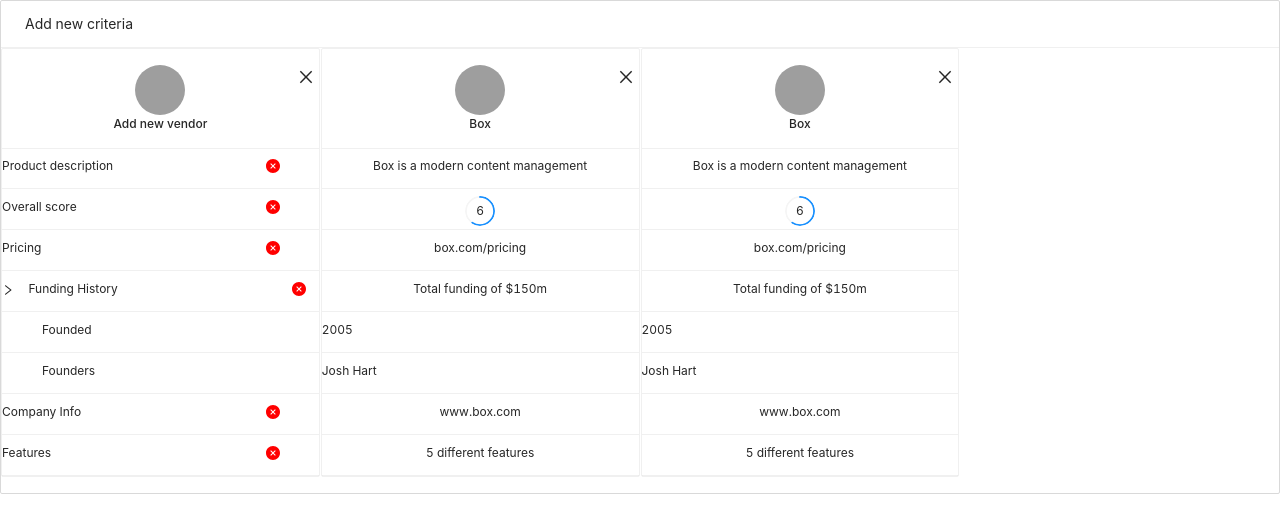
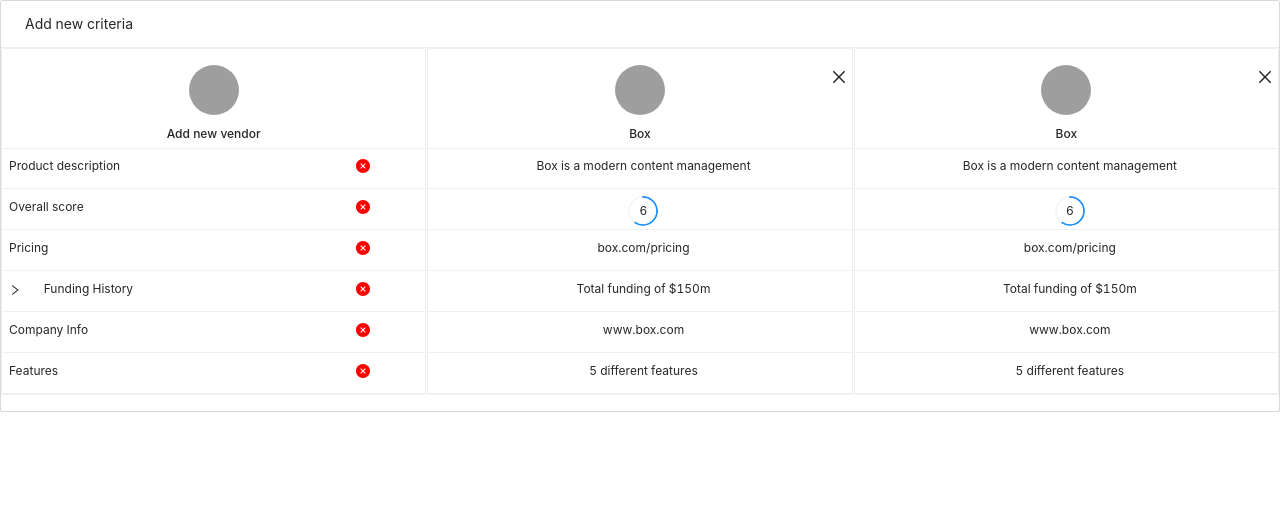
Before and after one commit to Hasstrup/reno, a React app: page / in a window 1280 px wide. Shown: the top 532 px of the page. Built offline with nearby package versions, Linux system fonts and the light colour scheme; grey boxes are pictures that could not be loaded.

Commit message:
[chore] adding and removing vendors :white_check_mark

```diff
--- a/src/Pages/CompanyListPage/CompanyListPage.tsx
+++ b/src/Pages/CompanyListPage/CompanyListPage.tsx
@@ -1,28 +1,62 @@
 import React, { FC, useState } from "react";
 import { List, Typography } from "antd";
 import { CompanyListPageProps } from "./CompanyListPage.types";
-import { CompanyListPageStyles as useStyles } from "./CompanyListPage.styles"
+import { CompanyListPageStyles as useStyles } from "./CompanyListPage.styles";
 import { CompanyListItem } from "@/Pages/CompanyListPage/Components/CompanyListItem/CompanyListItem";
-import { ListItem } from "@/Pages/CompanyListPage/Components/CompanyListItem/CompanyListItem.types"
+import { ListItem } from "@/Pages/CompanyListPage/Components/CompanyListItem/CompanyListItem.types";
 import store from "./Store/store.json";
 
+const MIN_THRESHOLD_HIT_MESSAGE = "Oops you have to leave at least one vendor";
 
 export const CompanyListPage: FC<CompanyListPageProps> = (props) => {
-  const classes = useStyles()
-  const source = JSON.parse(JSON.stringify(store)).data as ListItem[]
-  console.log(source)
-  const [dataSource, setDataSource] = useState(source)
+  const classes = useStyles();
+  const source = JSON.parse(JSON.stringify(store)).data as ListItem[];
+  const [dataSource, setDataSource] = useState(source);
+  const [visibilityMap, settVisibilityMap] = useState({});
+
+  const toggleChildNodesVisible = (key: string) =>
+    settVisibilityMap({
+      ...visibilityMap,
+      [key]: !(visibilityMap as any)[key],
+    });
+
+  const addNewVendor = () => {
+    const _source = [...dataSource]
+    _source.shift() // remove first entry, to prevent unintentionally adding the legend column
+    const target = {
+      ..._source[Math.floor(Math.random() * _source.length)],
+    } as ListItem;
+    setDataSource([...dataSource, target]);
+  };
+
+  const removeVendor = (key: string) => {
+    const _source = [...dataSource]
+    if (_source.length === 1) {
+      return alert(MIN_THRESHOLD_HIT_MESSAGE);
+    }
+    const splitKey = key.split("-")
+    const index = parseInt(splitKey[splitKey.length - 1])
+    _source.splice(index, 1)
+    setDataSource(_source)
+  };
 
   return (
     <List
-      grid={{ gutter: 1, column: 4 }}
+      grid={{ gutter: 1, column: dataSource.length }}
       header={<Typography>{`Add new criteria`}</Typography>}
       dataSource={dataSource}
       bordered
-      renderItem={(item: ListItem) => {
+      renderItem={(item: ListItem, index: number) => {
         return (
           <List.Item className={classes.ListItemContainer}>
-            <CompanyListItem item={item} />
+            <CompanyListItem
+              item={item}
+              toggleChildNodesVisible={toggleChildNodesVisible}
+              visibilityMap={visibilityMap}
+              addNewVendor={addNewVendor}
+              removeVendor={removeVendor}
+              identifier={`col-${index}`}
+            />
           </List.Item>
         );
       }}
--- a/src/Pages/CompanyListPage/Components/CompanyListItem/CompanyListItem.styles.ts
+++ b/src/Pages/CompanyListPage/Components/CompanyListItem/CompanyListItem.styles.ts
@@ -13,6 +13,7 @@
   HeaderImage: {
     height: "50px",
     borderRadius: "50%",
+    marginBottom: "10px",
     width: "50px",
   },
   MainText: {
@@ -26,8 +27,15 @@
     textAlign: "center",
     fontSize: "12px",
   },
+  Clickable: {
+    "&:hover": {
+      cursor: "pointer",
+    },
+  },
+
   ChildRow: {
-      paddingLeft: '40px'
+    paddingLeft: "40px !important",
+    backgroundColor: "#F4F6F6",
   },
   ImageContainer: {
     display: "flex",
@@ -44,7 +52,7 @@
     height: "150px",
   },
   TextContainer: {
-    justifyContent: "flex-start !important"
+    justifyContent: "flex-start !important",
   },
 
   CompanyEntryContainer: {
@@ -53,6 +61,7 @@
   Row: {
     height: "40px",
     paddingTop: "7px",
+    paddingLeft: "7px",
   },
   ContentContainer: {
     justifyContent: "center",
--- a/src/Pages/CompanyListPage/Components/CompanyListItem/CompanyListItem.tsx
+++ b/src/Pages/CompanyListPage/Components/CompanyListItem/CompanyListItem.tsx
@@ -11,15 +11,27 @@
   return (
     <>
       <Card
-        title={<HeaderTitle name={item.title} image={item.imageUrl} />}
+        title={
+          <HeaderTitle
+            name={item.title}
+            image={item.imageUrl}
+            legend={!!item.legend}
+            colIdentifier={props.identifier}
+            handleAddNode={props.addNewVendor}
+            handleRemoveNode={props.removeVendor}
+          />
+        }
         className={classes.CardContainer}
       >
-        {item.cells.map((cell: ListItemCell) => (
+        {item.cells.map((cell: ListItemCell, index: number) => (
           <LineItem
+            key={`cell-${index}`}
             cell={cell}
             legendNode={!!item.legend}
-            childNodesVisible={true}
+            childNodesVisible={props.visibilityMap[`cell-${index}`]}
             childrenNodes={cell.children || []}
+            toggleChildNodesVisible={props.toggleChildNodesVisible}
+            identifier={`cell-${index}`}
           />
         ))}
       </Card>
--- a/src/Pages/CompanyListPage/Components/CompanyListItem/Components/HeaderTitle.tsx
+++ b/src/Pages/CompanyListPage/Components/CompanyListItem/Components/HeaderTitle.tsx
@@ -1,24 +1,41 @@
 import React, { FC } from "react";
 import { Image, Col, Row, Typography } from "antd";
+import clsx from "classnames";
 import { CompanyListItemStyles as useStyles } from "@/Pages/CompanyListPage/Components/CompanyListItem/CompanyListItem.styles";
 import { HeaderTitleProps } from "@/Pages/CompanyListPage/Components/CompanyListItem/CompanyListItem.types";
 import { CloseOutlined } from "@ant-design/icons";
 
 export const HeaderTitle: FC<HeaderTitleProps> = (props) => {
+  const handleClick = (_: any) => props.legend && props.handleAddNode();
   const classes = useStyles();
+
   return (
-    <Row className={classes.RowContainer}>
+    <Row
+      className={
+        !props.legend
+          ? classes.RowContainer
+          : clsx(classes.RowContainer, classes.Clickable)
+      }
+      onClick={handleClick}
+    >
       <Col span={4}></Col>
       <Col span={16} className={classes.ImageContainer}>
         <Image
           className={classes.HeaderImage}
           src={props.image}
+          preview={false}
         />
         <Typography className={classes.Text}>{props.name}</Typography>
       </Col>
-      <Col span={4} className={classes.IconContainer}>
-        <CloseOutlined />
-      </Col>
+      {!props.legend && (
+        <Col
+          span={4}
+          className={clsx(classes.IconContainer, classes.Clickable)}
+          onClick={(_: any) => props.handleRemoveNode(props.colIdentifier)}
+        >
+          <CloseOutlined />
+        </Col>
+      )}
     </Row>
   );
 };
--- a/src/Pages/CompanyListPage/Components/CompanyListItem/Components/LineItem.tsx
+++ b/src/Pages/CompanyListPage/Components/CompanyListItem/Components/LineItem.tsx
@@ -1,23 +1,38 @@
 import React, { FC, useState } from "react";
 import clsx from "classnames";
 import { Row, Divider, Col, Typography, Progress } from "antd";
-import { RightOutlined, CloseCircleFilled } from "@ant-design/icons";
+import {
+  RightOutlined,
+  CloseCircleFilled,
+  DownOutlined,
+} from "@ant-design/icons";
 import { CompanyListItemStyles as useStyles } from "@/Pages/CompanyListPage/Components/CompanyListItem/CompanyListItem.styles";
-import { LineItemProps } from "@/Pages/CompanyListPage/Components/CompanyListItem/CompanyListItem.types";
+import {
+  LineItemProps,
+  ListItemCell,
+} from "@/Pages/CompanyListPage/Components/CompanyListItem/CompanyListItem.types";
+
+const RATING_IDENTIFIER = "rating";
 
 export const LineItem: FC<LineItemProps> = (props) => {
   const classes = useStyles();
-
   const LegendLineItem = () => (
     <>
-      <Row className={classes.Row}>
+      <Row
+        className={clsx(classes.Row, classes.Clickable)}
+        onClick={(_) => props.toggleChildNodesVisible(props.identifier)}
+      >
         {props.cell.children?.length && (
           <Col span={2}>
-            <RightOutlined className={classes.Caret} size={8} />
+            {props.childNodesVisible ? (
+              <DownOutlined className={classes.Caret} size={8} />
+            ) : (
+              <RightOutlined className={classes.Caret} size={8} />
+            )}
           </Col>
         )}
 
-        <Col span={20}>
+        <Col span={props.cell.children?.length ? 18 : 20}>
           <Typography.Paragraph
             className={clsx(classes.Text, classes.MainText)}
           >
@@ -36,7 +51,7 @@
     <>
       <Row className={clsx(classes.Row, classes.CompanyEntryContainer)}>
         <Col span={24} className={classes.ContentContainer}>
-          {props.cell.type === "rating" ? (
+          {props.cell.type === RATING_IDENTIFIER ? (
             <Progress
               type="circle"
               percent={props.cell.value as number}
@@ -64,7 +79,11 @@
       >
         <Col
           span={24}
-          className={clsx(classes.ContentContainer, classes.TextContainer)}
+          className={
+            props.legendNode
+              ? clsx(classes.ContentContainer, classes.TextContainer)
+              : classes.ContentContainer
+          }
         >
           <Typography.Paragraph
             className={clsx(classes.Text, classes.MainText)}
@@ -81,8 +100,8 @@
     <>
       {props.legendNode ? <LegendLineItem /> : <StandardLineItem />}
       {props.childNodesVisible &&
-        props.childrenNodes.map((item: any) => (
-          <ChildLineItem child={item} {...props} />
+        props.childrenNodes.map((item: ListItemCell) => (
+          <ChildLineItem child={item} key={item.value} {...props} />
         ))}
     </>
   );
```
Also changed, not shown: src/Pages/CompanyListPage/Components/CompanyListItem/CompanyListItem.types.tsx (+11 -2 lines).
